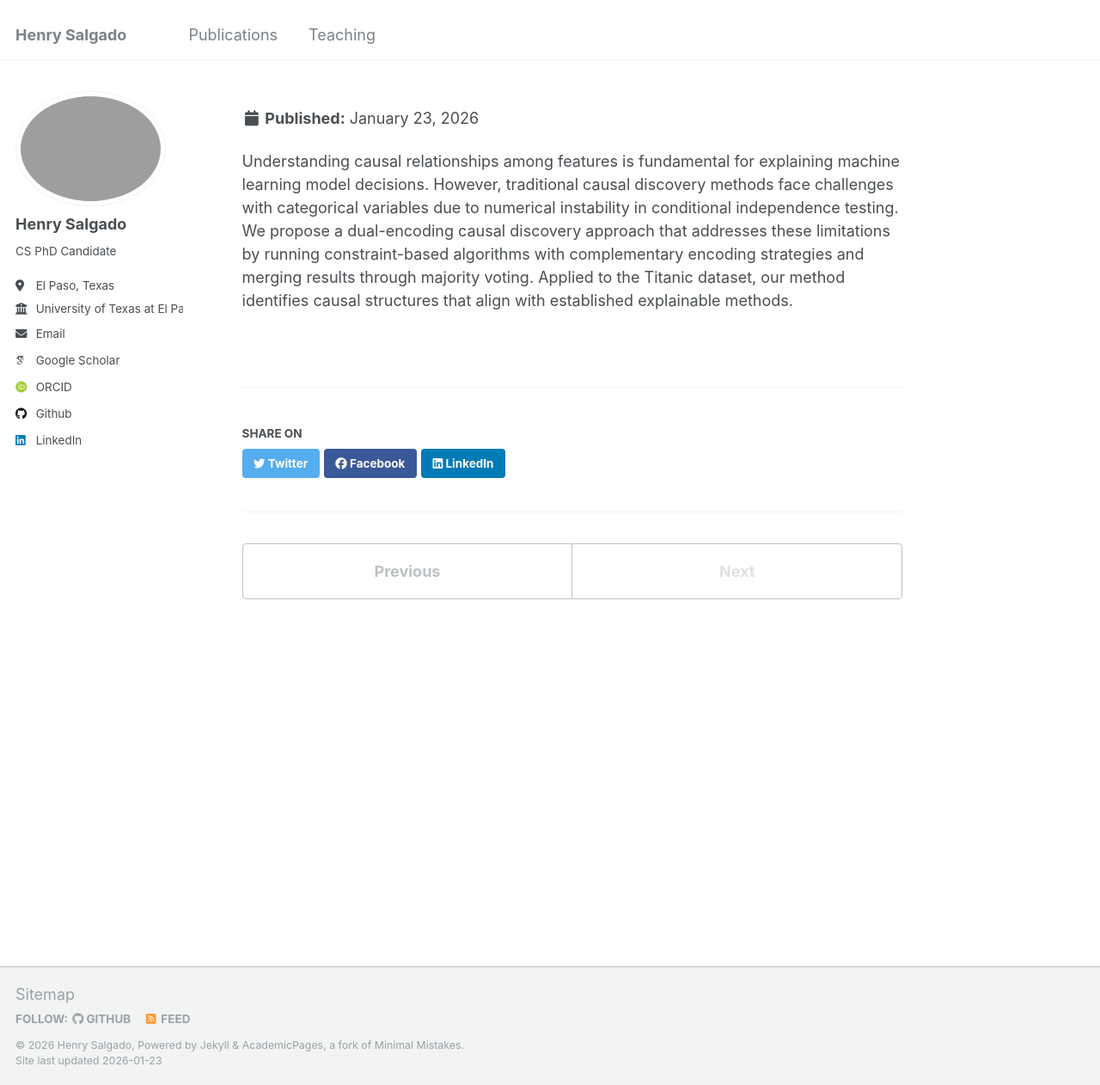
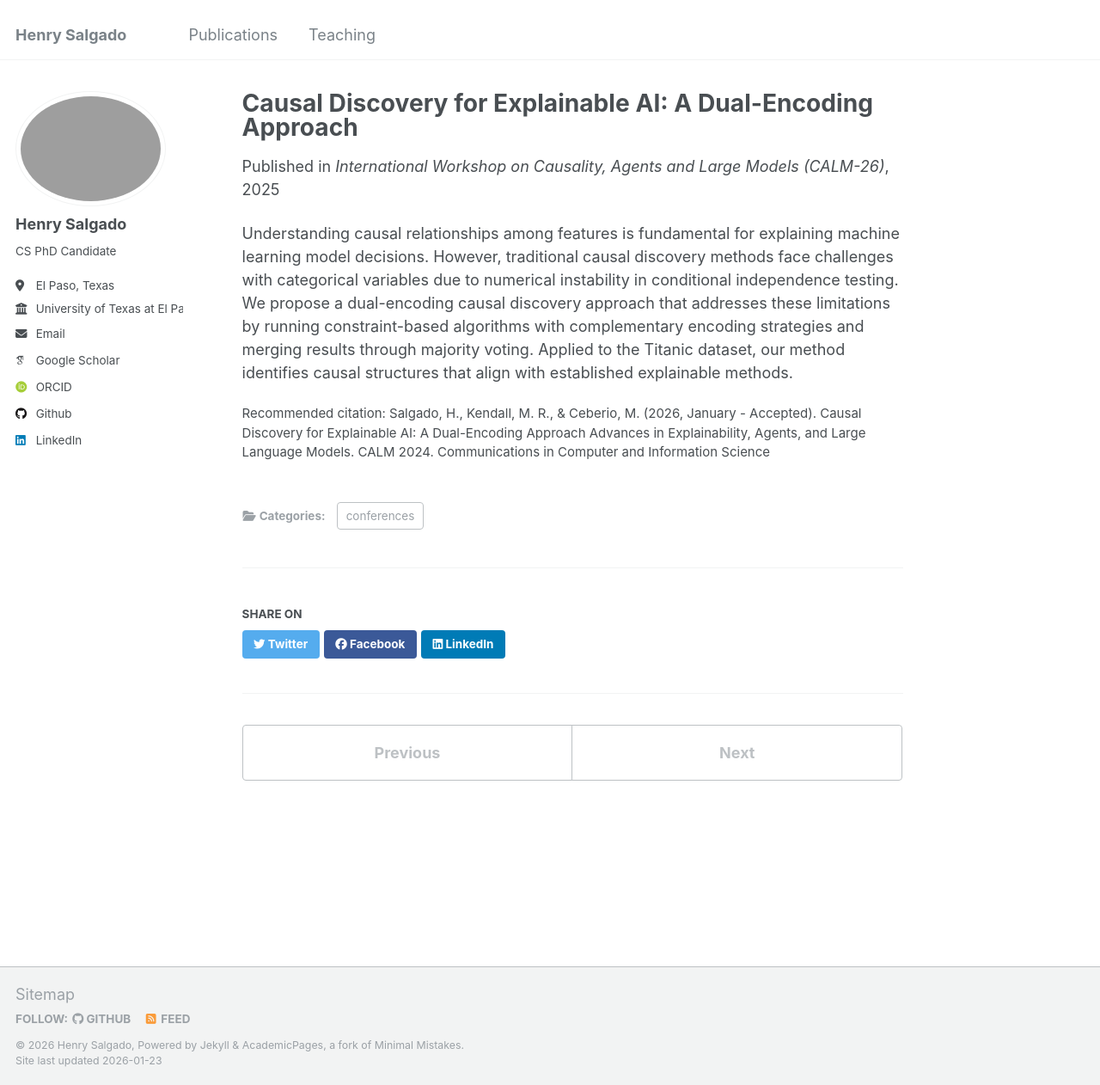
Before and after one commit to eigenhenry/eigenhenry.github.io, a Jekyll site: the page built from _publications/2026-10-01-paper-title-number-8.md, in a window 1280 px wide and 1262 px high. Shown: the whole window at 86% size. Built offline with Jekyll 4.4.1, drawn with Linux system fonts in a browser that asks for light colours; some web fonts are replaced.

Commit message:
Fix citation formatting in publication metadata

```diff
--- a/_publications/2026-10-01-paper-title-number-8.md
+++ b/_publications/2026-10-01-paper-title-number-8.md
@@ -4,6 +4,6 @@ collection: publications
 category: conferences
 date: 2025-10-01
 venue: "International Workshop on Causality, Agents and Large Models (CALM-26)"
-citation: "Salgado, H., Kendall, M. R., & Ceberio, M. (2026, January - Accepted). "Causal Discovery for Explainable AI: A Dual-Encoding Approach" Advances in Explainability, Agents, and Large Language Models. CALM 2024. Communications in Computer and Information Science"
+citation: "Salgado, H., Kendall, M. R., & Ceberio, M. (2026, January - Accepted). Causal Discovery for Explainable AI: A Dual-Encoding Approach Advances in Explainability, Agents, and Large Language Models. CALM 2024. Communications in Computer and Information Science"
 ---
 Understanding causal relationships among features is fundamental for explaining machine learning model decisions. However, traditional causal discovery methods face challenges with categorical variables due to numerical instability in conditional independence testing. We propose a dual-encoding causal discovery approach that addresses these limitations by running constraint-based algorithms with complementary encoding strategies and merging results through majority voting. Applied to the Titanic dataset, our method identifies causal structures that align with established explainable methods.
```
